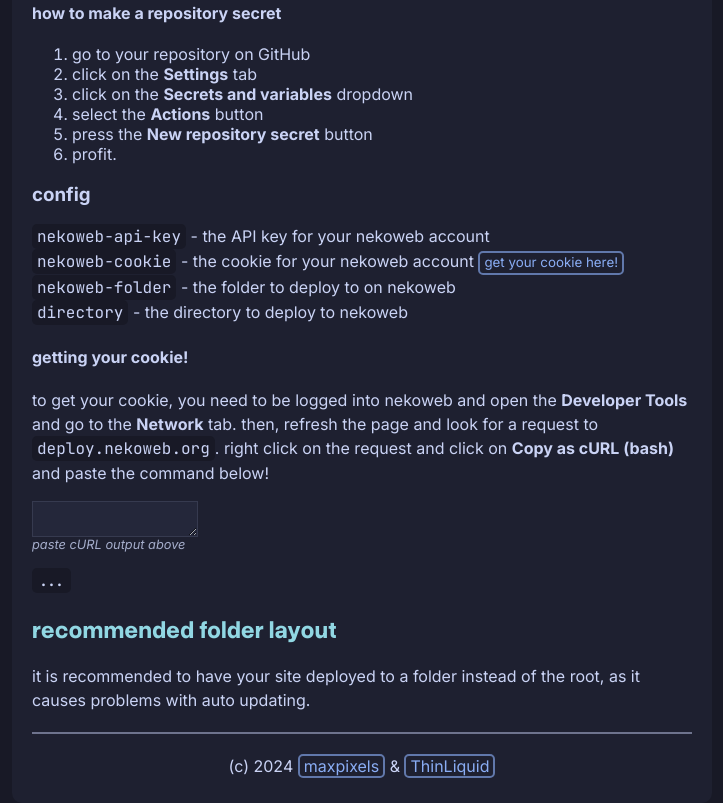
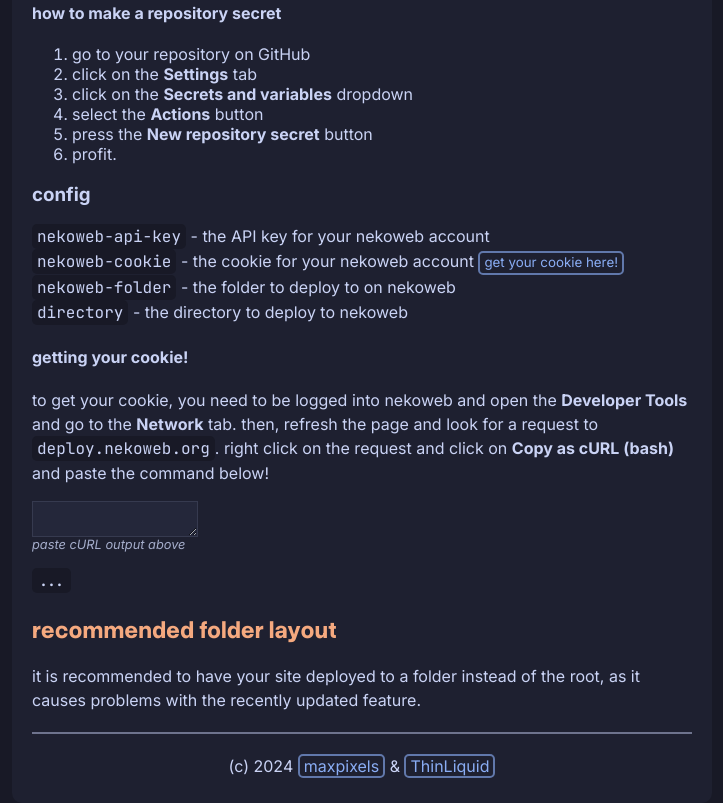
Before and after one commit to deploy2nekoweb/deploy2site, a website: page src/index.html in a window 1280 px wide. Shown: the part 928-1731 px from the top of the page, without its empty margins (278-1001 px from the left). Drawn offline with nearby package versions, Linux system fonts and the light colour scheme; files that its build step writes are made by us from their sources.

Commit message:
Update index.html

```diff
--- a/src/index.html
+++ b/src/index.html
@@ -164,9 +164,9 @@
       })
     </script>
 
-    <h2>recommended folder layout</h2>
+    <h2 class="orange">recommended folder layout</h2>
     <p>
-      it is recommended to have your site deployed to a folder instead of the root, as it causes problems with auto updating.
+      it is recommended to have your site deployed to a folder instead of the root, as it causes problems with the recently updated feature.
     </p>
 
     <hr/>
```
